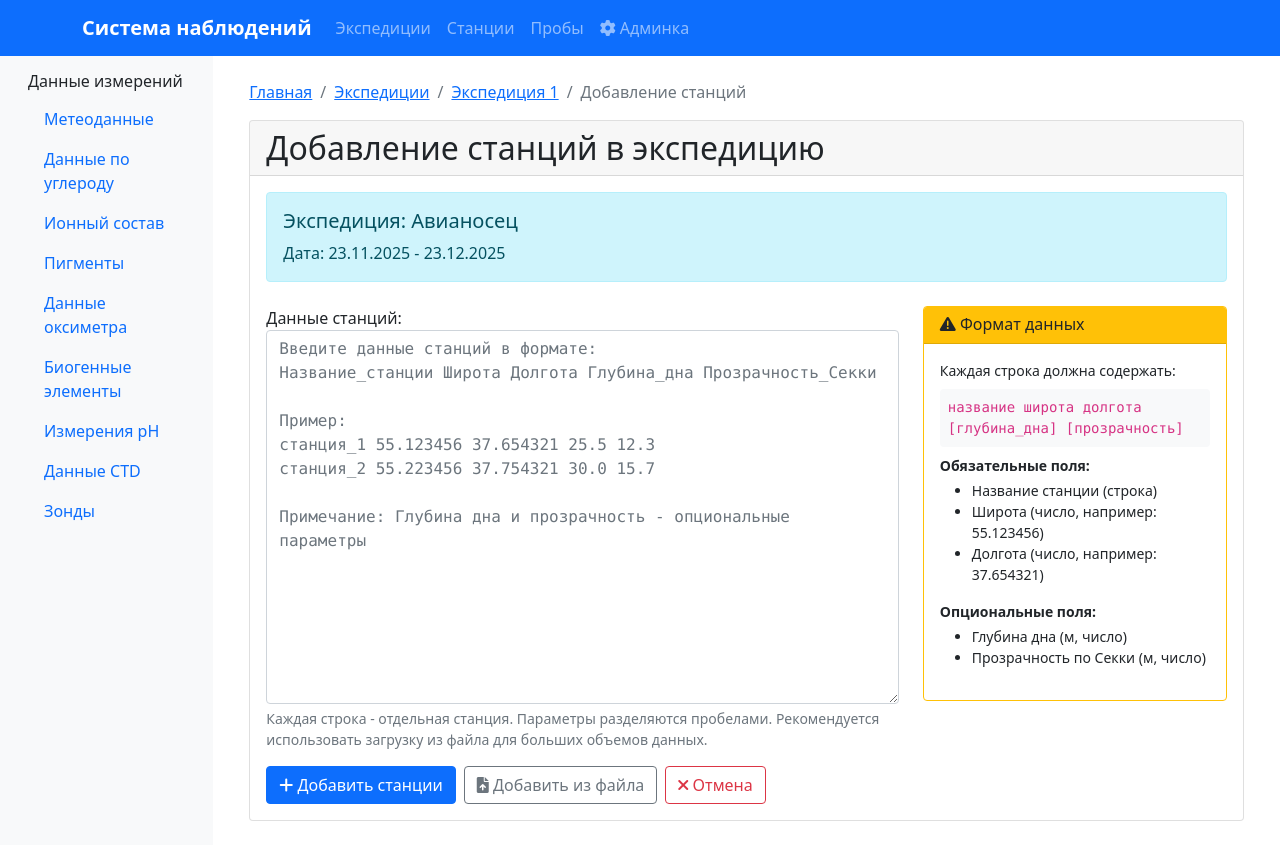
After one commit to AISavikin/oceanography_project, a Django app: page /expeditions/1/add-stations/ in a window 1280 px wide. The commit adds this page. Run offline with Django 4.2, Linux system fonts and the light colour scheme; data comes from the database, SQL or seed files in the repository.

Commit message:
добавил формы добаления станций

```diff
--- /dev/null
+++ b/oceanography/forms.py
@@ -0,0 +1,17 @@
+from django import forms
+
+class StationImportForm(forms.Form):
+    expedition = forms.ModelChoiceField(
+        queryset=None,
+        widget=forms.HiddenInput(),
+        required=True
+    )
+    station_data = forms.CharField(
+        widget=forms.Textarea(attrs={
+            'rows': 15,
+            'placeholder': 'Введите данные станций в формате:\nНазвание_станции Широта Долгота Глубина_дна Прозрачность_Секки\n\nПример:\nстанция_1 55.123456 37.654321 25.5 12.3\nстанция_2 55.223456 37.754321 30.0 15.7\n\nПримечание: Глубина дна и прозрачность - опциональные параметры',
+            'class': 'form-control font-monospace small'
+        }),
+        label='Данные станций',
+        help_text='Каждая строка - отдельная станция. Параметры разделяются пробелами. Рекомендуется использовать загрузку из файла для больших объемов данных.'
+    )
--- a/oceanography/templates/oceanography/expedition_detail.html
+++ b/oceanography/templates/oceanography/expedition_detail.html
@@ -164,7 +164,7 @@
             {% else %}
             <div class="text-center text-muted py-4">
                 <p>Нет данных о станциях для этой экспедиции</p>
-                <a href="{% url 'oceanography:coming_soon' %}" class="btn btn-primary">
+                <a href="{% url 'oceanography:add_stations' expedition.pk %}" class="btn btn-primary">
                     Добавить станции
                 </a>
             </div>
--- /dev/null
+++ b/oceanography/templates/oceanography/station_import.html
@@ -0,0 +1,82 @@
+<!-- oceanography/templates/oceanography/station_import.html -->
+{% extends 'base.html' %}
+
+{% block title %}Добавление станций - Система наблюдений{% endblock %}
+
+{% block content %}
+    {% include 'include/_breadcrumbs.html' %}
+
+    <div class="card">
+        <div class="card-header">
+            <h2 class="card-title mb-0">Добавление станций в экспедицию</h2>
+        </div>
+        <div class="card-body">
+            {% if expedition %}
+            <div class="alert alert-info mb-4">
+                <h5>Экспедиция: {{ expedition.platform }}</h5>
+                <p class="mb-0">Дата: {{ expedition.start_date|date:"d.m.Y" }} - {{ expedition.end_date|date:"d.m.Y" }}</p>
+            </div>
+            {% endif %}
+
+            <div class="row">
+                <div class="col-md-8">
+                    <form method="post">
+                        {% csrf_token %}
+
+                        {{ form.expedition }}
+
+                        <div class="mb-3">
+                            {{ form.station_data.label_tag }}
+                            {{ form.station_data }}
+                            {% if form.station_data.help_text %}
+                                <div class="form-text">{{ form.station_data.help_text }}</div>
+                            {% endif %}
+                            {% if form.station_data.errors %}
+                                <div class="alert alert-danger mt-2">
+                                    {{ form.station_data.errors }}
+                                </div>
+                            {% endif %}
+                        </div>
+
+                        <div class="d-flex gap-2">
+                            <button type="submit" class="btn btn-primary">
+                                <i class="fas fa-plus"></i> Добавить станции
+                            </button>
+                            <a href="{% url 'oceanography:add_stations_file' expedition.pk %}" class="btn btn-outline-secondary">
+                                <i class="fas fa-file-upload"></i> Добавить из файла
+                            </a>
+                            <a href="{% url 'oceanography:expedition_detail' expedition.pk %}" class="btn btn-outline-danger">
+                                <i class="fas fa-times"></i> Отмена
+                            </a>
+                        </div>
+                    </form>
+                </div>
+
+                <div class="col-md-4">
+                    <div class="card border-warning">
+                        <div class="card-header bg-warning text-dark">
+                            <h6 class="mb-0"><i class="fas fa-exclamation-triangle"></i> Формат данных</h6>
+                        </div>
+                        <div class="card-body">
+                            <p class="small mb-2">Каждая строка должна содержать:</p>
+                            <code class="d-block small p-2 bg-light rounded mb-2">
+                                название широта долгота [глубина_дна] [прозрачность]
+                            </code>
+                            <p class="small mb-1"><strong>Обязательные поля:</strong></p>
+                            <ul class="small mb-3">
+                                <li>Название станции (строка)</li>
+                                <li>Широта (число, например: 55.123456)</li>
+                                <li>Долгота (число, например: 37.654321)</li>
+                            </ul>
+                            <p class="small mb-1"><strong>Опциональные поля:</strong></p>
+                            <ul class="small">
+                                <li>Глубина дна (м, число)</li>
+                                <li>Прозрачность по Секки (м, число)</li>
+                            </ul>
+                        </div>
+                    </div>
+                </div>
+            </div>
+        </div>
+    </div>
+{% endblock %}
--- a/oceanography/urls.py
+++ b/oceanography/urls.py
@@ -8,4 +8,6 @@ urlpatterns = [
     path('coming-soon/', ComingSoonView.as_view(), name='coming_soon'),
     path('expeditions/', ExpeditionListView.as_view(), name='expedition_list'),
     path('expeditions/<int:pk>/', ExpeditionDetailView.as_view(), name='expedition_detail'),
+    path('expeditions/<int:expedition_id>/add-stations/', StationImportView.as_view(), name='add_stations'),
+    path('expeditions/<int:expedition_id>/add-stations/file/', StationFileImportView.as_view(), name='add_stations_file'),
 ]
--- a/oceanography/views.py
+++ b/oceanography/views.py
@@ -1,10 +1,13 @@
-from django.views.generic import TemplateView, ListView, DetailView
-from django.urls import reverse
+from django.views.generic import TemplateView, ListView, DetailView, FormView
+from django.urls import reverse, reverse_lazy
+from django.contrib import messages
+from .forms import StationImportForm
 from .models import (
     Expedition, Station, Sample, MeteoData, CarbonData,
     IonicCompositionData, PigmentsData, OxymetrData,
     NutrientsData, PHMeasurement, Probe, CTDData
 )
+
 
 class ComingSoonView(TemplateView):
     template_name = 'oceanography/coming_soon.html'
@@ -66,3 +69,62 @@ class ExpeditionDetailView(DetailView):
             {'url': '', 'name': f'{expedition.platform} ({expedition.start_date.year})'}
         ]
         return context
+
+class StationImportView(FormView):
+    form_class = StationImportForm
+    template_name = 'oceanography/station_import.html'
+
+    def get_initial(self):
+        initial = super().get_initial()
+        expedition_id = self.kwargs.get('expedition_id')
+        if expedition_id:
+            initial['expedition'] = Expedition.objects.get(pk=expedition_id)
+        return initial
+
+    def get_form(self, form_class=None):
+        form = super().get_form(form_class)
+        # Устанавливаем queryset для поля expedition
+        form.fields['expedition'].queryset = Expedition.objects.all()
+        return form
+
+    def form_valid(self, form):
+        # TODO: Реализовать парсинг и сохранение станций
+        messages.info(self.request, 'Функциональность парсинга станций будет реализована в следующем шаге')
+        expedition_id = self.kwargs.get('expedition_id')
+        return redirect('oceanography:expedition_detail', pk=expedition_id)
+
+    def get_context_data(self, **kwargs):
+        context = super().get_context_data(**kwargs)
+        expedition_id = self.kwargs.get('expedition_id')
+        if expedition_id:
+            context['expedition'] = Expedition.objects.get(pk=expedition_id)
+
+        context['breadcrumbs'] = [
+            {'url': reverse('oceanography:home'), 'name': 'Главная'},
+            {'url': reverse('oceanography:expedition_list'), 'name': 'Экспедиции'},
+            {'url': reverse('oceanography:expedition_detail', kwargs={'pk': expedition_id}), 'name': f'Экспедиция {expedition_id}'},
+            {'url': '', 'name': 'Добавление станций'}
+        ]
+        return context
+
+
+class StationFileImportView(TemplateView):
+    template_name = 'oceanography/station_file_import.html'
+
+    def get(self, request, *args, **kwargs):
+        messages.info(request, 'Функциональность загрузки из файла будет реализована в следующем шаге')
+        return super().get(request, *args, **kwargs)
+
+    def get_context_data(self, **kwargs):
+        context = super().get_context_data(**kwargs)
+        expedition_id = self.kwargs.get('expedition_id')
+        if expedition_id:
+            context['expedition'] = Expedition.objects.get(pk=expedition_id)
+
+        context['breadcrumbs'] = [
+            {'url': reverse('oceanography:home'), 'name': 'Главная'},
+            {'url': reverse('oceanography:expedition_list'), 'name': 'Экспедиции'},
+            {'url': reverse('oceanography:expedition_detail', kwargs={'pk': expedition_id}), 'name': f'Экспедиция {expedition_id}'},
+            {'url': '', 'name': 'Загрузка станций из файла'}
+        ]
+        return context
```
Also changed, not shown: oceanography/templates/oceanography/expedition_list.html (+6 -1 lines), oceanography/templates/oceanography/station_file_import.html (added, +36 -0 lines).
